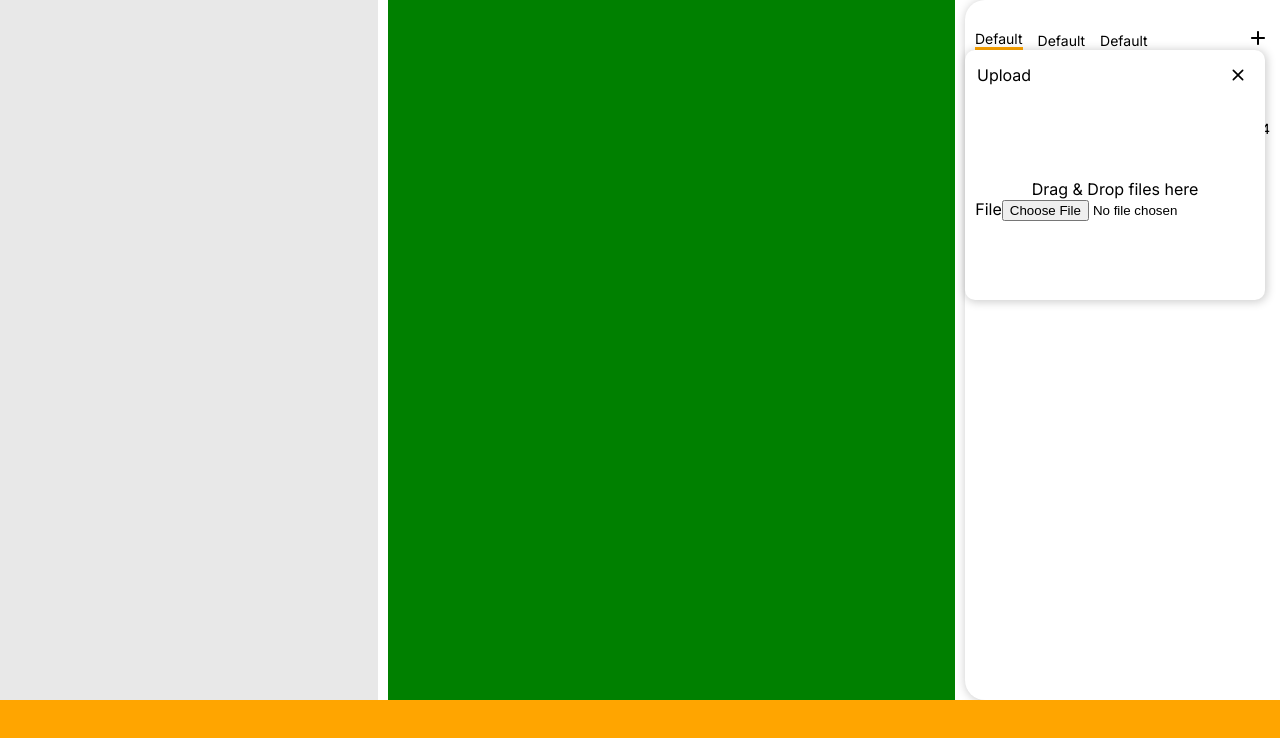
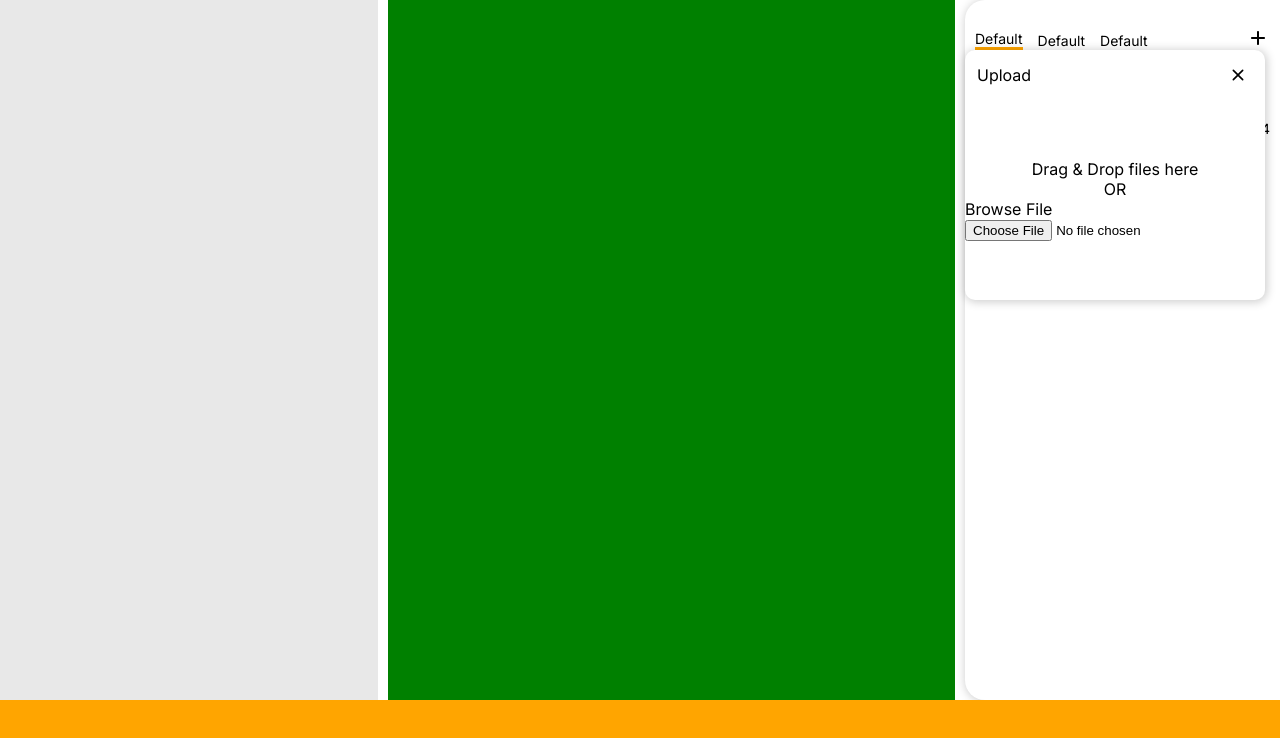
Before and after one commit to Ceft7412/music-player, a Next.js app: page / in a window 1280 px wide. Both pictures are taken after a click on the element 1258 px from the left and 40 px from the top of the page. Shown: the top 738 px of the page. Built offline with nearby package versions, Linux system fonts and the light colour scheme.

Commit message:
Update ModalUpload.jsx

```diff
--- a/src/components/ModalUpload.jsx
+++ b/src/components/ModalUpload.jsx
@@ -46,6 +46,7 @@ export default function ModalUpload() {
   };
 
   const fileDrop = (e) => {
+    setModalUpload(false);
     e.preventDefault();
     setDragging(false);
     const files = e.dataTransfer.files;
@@ -74,21 +75,23 @@ export default function ModalUpload() {
                   <CloseRoundedIcon fontSize="small" />
                 </div>
               </div>
-              <div className="modal-upload__body">
               <div
-                  className={`modal-upload__drag ${dragging ? "dragging" : ""}`}
+                className={`modal-upload__body ${dragging ? "dragging" : ""}`}
                 onDragOver={dragOver}
                 onDragEnter={dragEnter}
                 onDragLeave={dragLeave}
                 onDrop={fileDrop}
               >
-                  Drag & Drop files here
+                <div className={`modal-upload__drag ${dragging ? "dragging" : ""}`}>
+                  <span> Drag & Drop files here</span>
                 </div>
+                <span>OR</span>
                 <div className="input-file">
-                  <label htmlFor="" className="input-file__input-true">
-                    File
+                  <label htmlFor="input" className="input-file__input-true">
+                    Browse File
                   </label>
-                  <input type="file" className="input-file__input-hide" />
+
+                  <input type="file" id="input" className="input-file__input-hide" />
                 </div>
               </div>
             </div>
```
Lines whose indentation alone changed are shown as unchanged.
